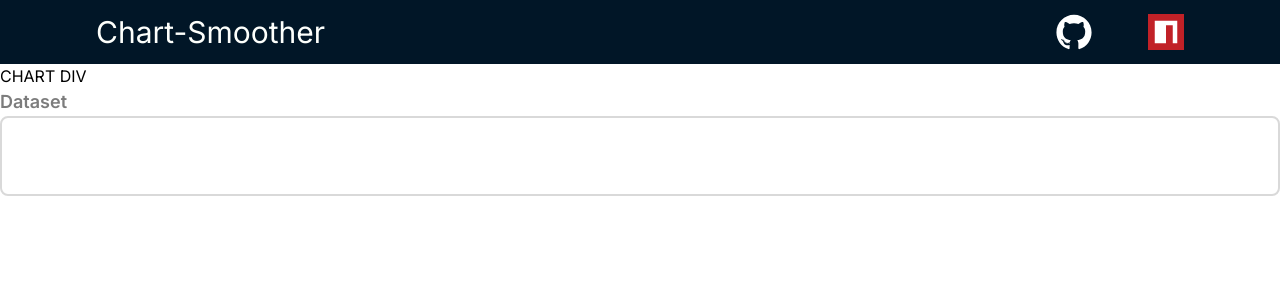
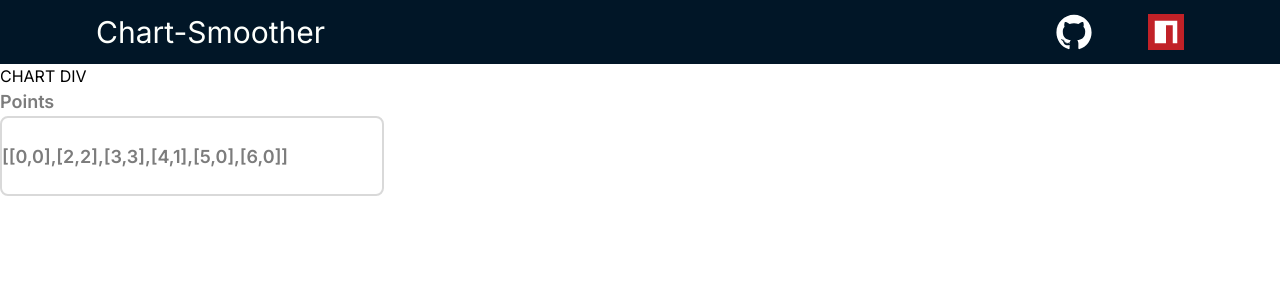
Before and after one commit to Acaj0/chart-smoother-doc, a Next.js app: page / in a window 1280 px wide. Shown: the top 300 px of the page. Built offline with nearby package versions, Linux system fonts and the light colour scheme.

Commit message:
Add ChartSection

```diff
--- a/src/components/ChartSection.tsx
+++ b/src/components/ChartSection.tsx
@@ -1,17 +1,61 @@
+"use client";
+
+import { useEffect, useState } from "react";
+
+const INITIAL_POINTS = [
+  [0, 0],
+  [2, 2],
+  [3, 3],
+  [4, 1],
+  [5, 0],
+  [6, 0],
+];
+
 export default function ChartSection() {
+  const [points, setPoints] = useState(INITIAL_POINTS);
+  const [stringPoints, setStringPoints] = useState(JSON.stringify(points));
+  const [stringPointsError, setStringPointsError] = useState(false);
+
+  useEffect(() => {}, [stringPoints]);
+
+  /**@todo: Validar stringsPoints. stringsPoints deve ser sempre um string de uma matriz de números */
+  /**@todo: Em caso de erro na validação: altere o text field para modo "erro" ( vermelho e com aviso ) */
+
   return (
     <>
       <div>CHART DIV</div>
 
       <div>
         <label className="flex flex-col text-[#7C7C7C] font-semibold text-lg">
-          Dataset
+          Points
           <input
-            className="border-grey border-2 rounded-lg h-20"
+            className="border-grey border-2 rounded-lg h-20 w-96"
             name="myInput"
+            value={stringPoints}
+            onChange={(event) => setStringPoints(event.target.value)}
           />
+          {/**@todo: Add a help text ? Ex: [x,y] array */}
         </label>
       </div>
     </>
   );
 }
+
+function handleStringPointsChange(stringPoints: string) {
+  try {
+  } catch (error) {}
+}
+
+function validatePoints(points: any) {
+  if (!Array.isArray(points)) return false;
+
+  for (const point of points) {
+    if (!Array.isArray(point)) return false;
+
+    if (point.length !== 2) return false;
+
+    if (!point.every((num) => typeof num === "number")) return false;
+  }
+
+  return true;
+}
```
